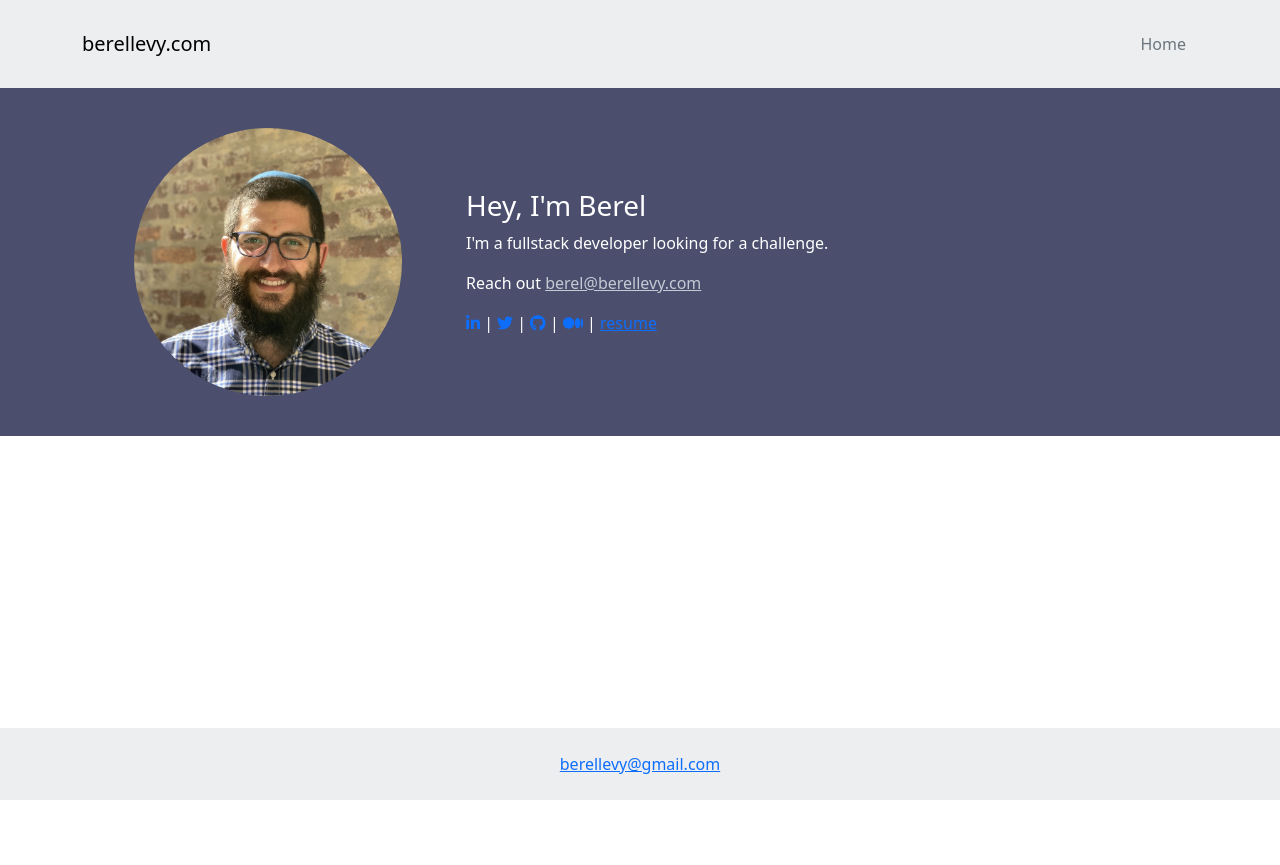
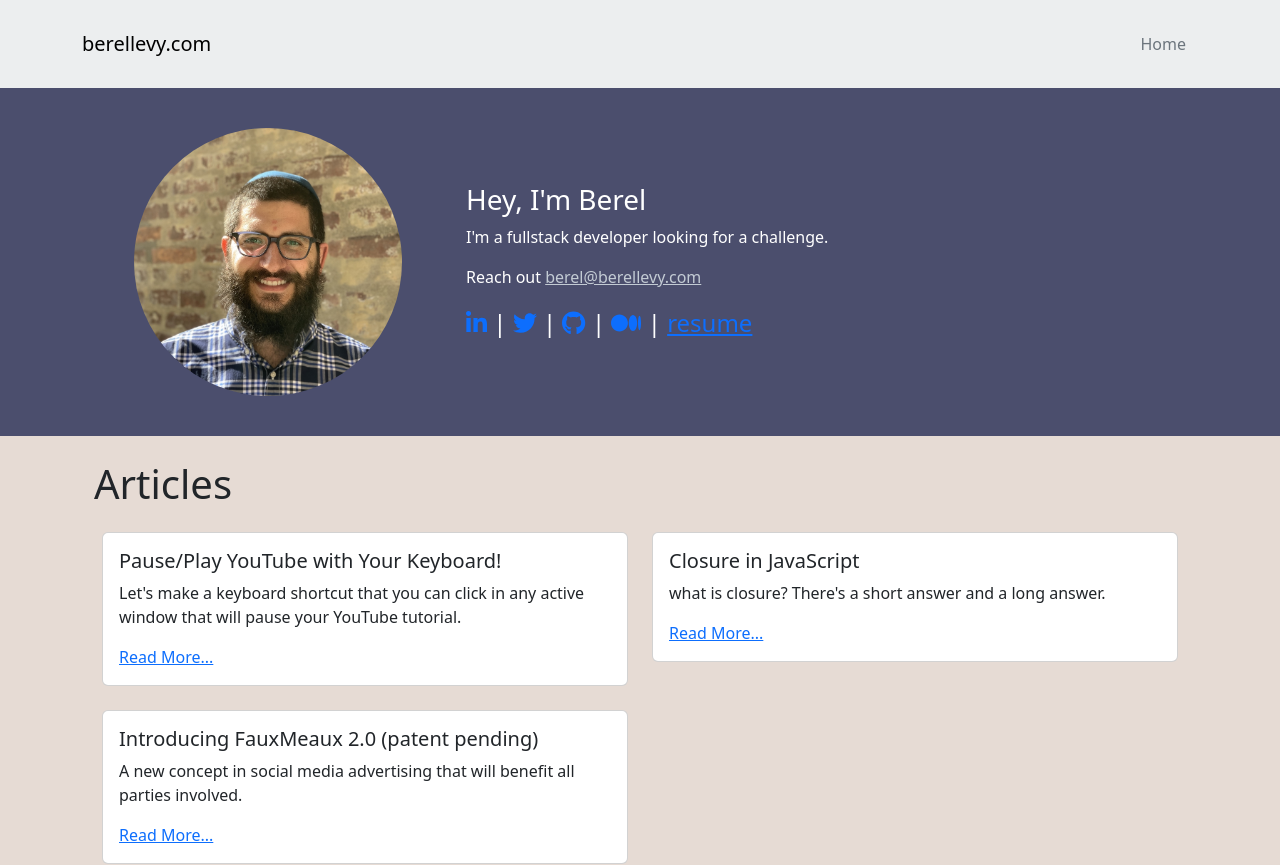
Before and after one commit to berellevy/my_react_site, a React (Create React App) app: page / in a window 1280 px wide. Shown: the top 865 px of the page. Before the commit the page ends 800 px from the top, so only its background shows below. Built offline with nearby package versions, Linux system fonts and the light colour scheme.

Commit message:
Add medium articles

```diff
--- a/src/Pages/Home.js
+++ b/src/Pages/Home.js
@@ -1,18 +1,20 @@
 import React from 'react'
-import { Col, Container, Image} from 'react-bootstrap'
+import { Row, Col, Container, Image, Card, CardBody, CardTitle, CardLink, CardText} from 'react-bootstrap'
 import RoundProfile from '../assets/profile_square_small.jpg'
 import GithubLink from '../icons/GithubLink'
 import LinkedInLink from '../icons/LinkedInLink'
 import MediumLink from '../icons/MediumLink'
 import ResumeLink from '../icons/ResumeLink'
 import TwitterLink from '../icons/TwitterLink'
+import { ArticleLink } from '../Components/ArticleLink'
 
 
 const Home = () => {
   return (
-    <div style={{background: "#4B4E6D"}}>
+    <>
+      <div className='first-banner' style={{background: "#4B4E6D"}}>
         <Container className="p-4">
-        <div className="row align-items-center text-white " >
+          <Row className="align-items-center text-white " >
             <Col className="justify-content-left">
               <Image
                 className="p-4 p-sm-3 mx-auto"
@@ -21,20 +23,49 @@ const Home = () => {
                 style={{maxHeight: "300px"}}
               />
             </Col>
-
             <Col sm="8"className=" text-sm-left justify-content-center">
                 <h3>Hey, I'm Berel</h3>
                 <p>I'm a fullstack developer looking for a challenge.</p>
-              <p>
-                Reach out <a style={{color: "#C3CBD4"}} href="mailto:berellevy@gmail.com">berel@berellevy.com</a>
-              </p>
-              <div >
-                <LinkedInLink /> | <TwitterLink/> | <GithubLink /> | <MediumLink /> | <ResumeLink />
-              </div>
+                <p>Reach out <a style={{color: "#C3CBD4"}} href="mailto:berellevy@gmail.com">berel@berellevy.com</a></p>
+                <div className='fs-4'><LinkedInLink /> | <TwitterLink/> | <GithubLink /> | <MediumLink /> | <ResumeLink /></div>
             </Col>
-        </div>
+          </Row>
         </Container>
       </div>
+      <div style={{background: "#e6dbd4"}}>
+        <Container className='p-4'>
+          <Row>
+            <Col >
+              <h4 className='fs-1 mb-3'> Articles</h4>
+            </Col>
+          </Row>
+          <Row className='section2 p-2 g-4' style={{background: "#e6dbd4"}}>
+            <Col sm={6}>
+              <ArticleLink
+                title="Pause/Play YouTube with Your Keyboard!"
+                text="Let's make a keyboard shortcut that you can click in any active window that will pause your YouTube tutorial."
+                href="https://medium.com/@berellevy/pause-play-youtube-with-your-keyboard-b747029f9f4a"
+              />
+            </Col>
+            <Col sm={6}>
+              <ArticleLink
+                title="Closure in JavaScript"
+                text="what is closure? There's a short answer and a long answer."
+                href="https://medium.com/@berellevy/closure-in-javascript-d04fe11d81c3"
+              />
+            </Col>
+            <Col sm={6}>
+              <ArticleLink
+                title="Introducing FauxMeaux 2.0 (patent pending)"
+                text="A new concept in social media advertising that will benefit all parties involved."
+                href="https://medium.com/@berellevy/introducing-fauxmeaux-2-0-patent-pending-6b1a14584ab3"
+              />
+            </Col>
+          </Row>
+        </Container>
+      </div>
+
+    </>
 
   )
 }
```
Lines whose indentation alone changed are shown as unchanged.
